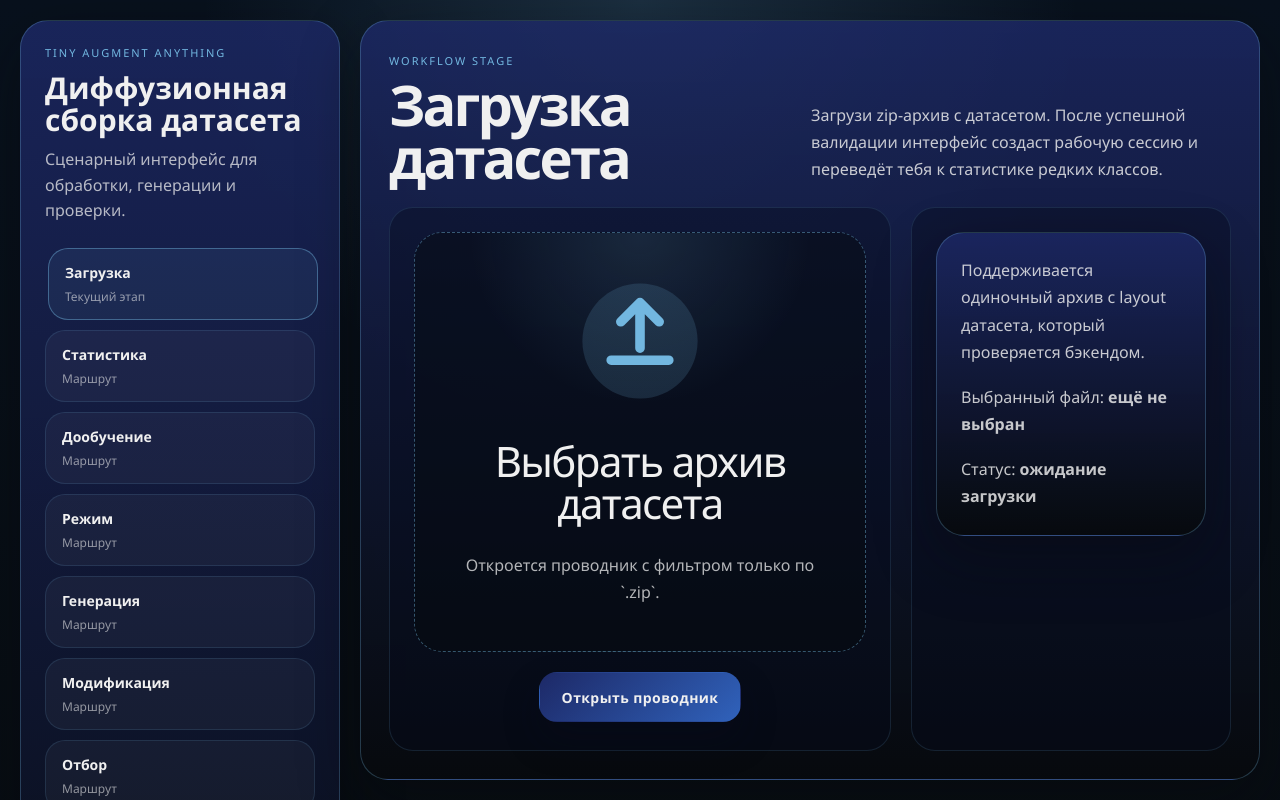
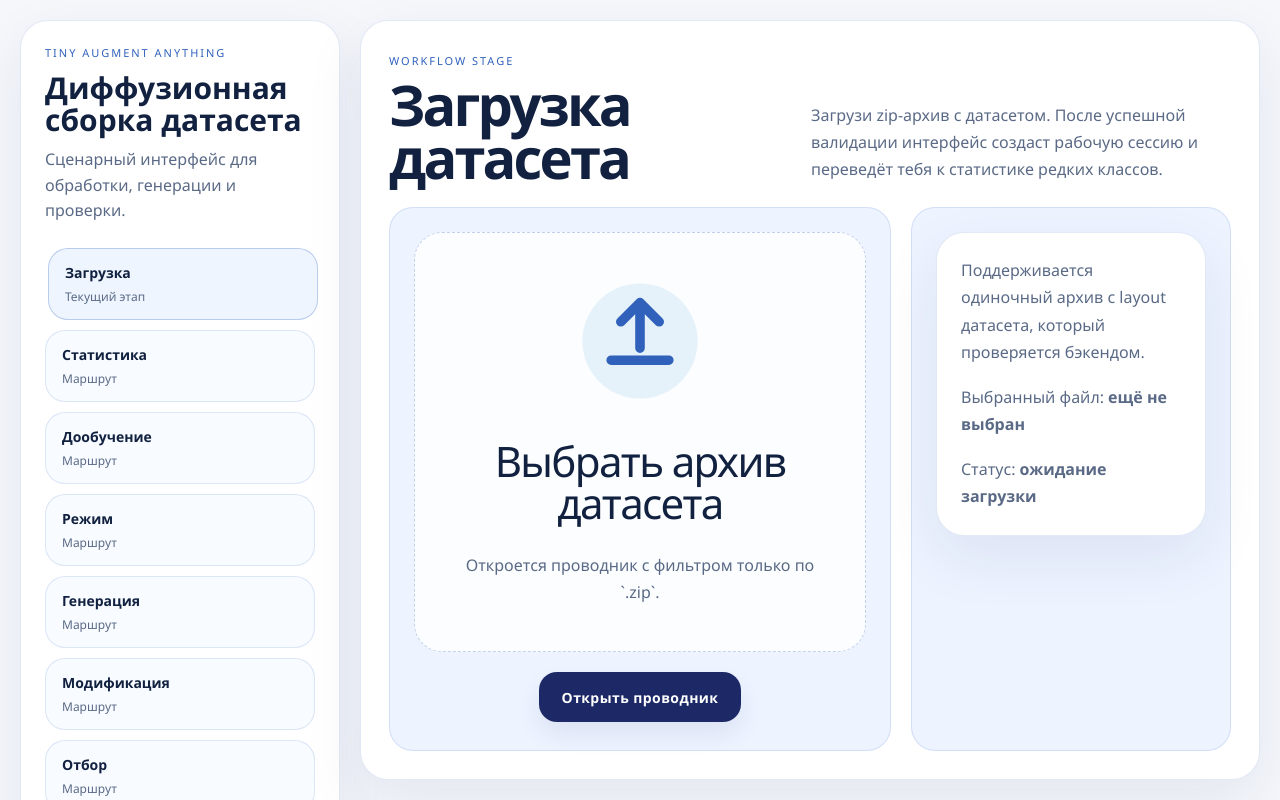
Before and after one commit to dolganin/tiny_augment_anything, a React (Vite) app in the folder frontend/: page /upload in a window 1280 px wide. Shown: the top 800 px of the page. Built offline with nearby package versions, Linux system fonts and the light colour scheme; no server answers.

Commit message:
style(frontend): switch global theme to light surfaces

```diff
--- a/frontend/src/app/styles/global.css
+++ b/frontend/src/app/styles/global.css
@@ -13,9 +13,7 @@ body,
 body {
   margin: 0;
   min-width: 320px;
-  background:
-    radial-gradient(circle at top, rgba(114, 183, 224, 0.18), transparent 32%),
-    linear-gradient(180deg, #08111d 0%, #070a0d 100%);
+  background: var(--color-bg);
   color: var(--color-text);
 }
 
@@ -61,8 +59,7 @@ a {
   aspect-ratio: 1;
   transform: translateX(-50%);
   border-radius: 50%;
-  background:
-    radial-gradient(circle, rgba(114, 183, 224, 0.32) 0%, rgba(48, 98, 187, 0.1) 44%, transparent 72%);
+  background: rgba(114, 183, 224, 0.16);
   filter: blur(16px);
 }
 
@@ -72,8 +69,7 @@ a {
   padding: 48px;
   border: 1px solid var(--color-border);
   border-radius: var(--radius-card);
-  background:
-    linear-gradient(135deg, rgba(29, 41, 103, 0.84), rgba(7, 10, 13, 0.96));
+  background: var(--color-surface);
   box-shadow: 0 28px 80px var(--color-shadow);
 }
 
@@ -96,7 +92,7 @@ a {
 .app-hero__description {
   max-width: 560px;
   margin: 24px 0 0;
-  color: rgba(240, 240, 240, 0.82);
+  color: var(--color-text-muted);
   font-size: 17px;
   line-height: 1.65;
 }
@@ -130,11 +126,9 @@ a {
   gap: 18px;
   min-height: 420px;
   padding: 36px;
-  border: 1px dashed rgba(114, 183, 224, 0.44);
+  border: 1px dashed rgba(48, 98, 187, 0.28);
   border-radius: 28px;
-  background:
-    radial-gradient(circle at top, rgba(114, 183, 224, 0.14), transparent 36%),
-    rgba(7, 10, 13, 0.42);
+  background: #fbfdff;
   transition:
     transform var(--transition-base),
     border-color var(--transition-base),
@@ -145,7 +139,7 @@ a {
 .upload-stage__dropzone:hover {
   transform: translateY(-2px);
   border-color: var(--color-accent);
-  box-shadow: 0 20px 50px rgba(7, 10, 13, 0.24);
+  box-shadow: 0 16px 32px var(--color-shadow);
 }
 
 .upload-stage__icon {
@@ -168,7 +162,7 @@ a {
 }
 
 .upload-stage__hint {
-  color: rgba(240, 240, 240, 0.74);
+  color: var(--color-text-muted);
 }
 
 .upload-stage__loading {
@@ -177,8 +171,8 @@ a {
   min-height: 180px;
   padding: 24px;
   border-radius: 24px;
-  background: rgba(240, 240, 240, 0.04);
-  border: 1px solid rgba(114, 183, 224, 0.14);
+  background: #ffffff;
+  border: 1px solid var(--color-border);
 }
 
 .upload-stage__actions {
--- a/frontend/src/app/styles/tokens.css
+++ b/frontend/src/app/styles/tokens.css
@@ -1,22 +1,24 @@
 :root {
-  color-scheme: dark;
+  color-scheme: light;
   font-family:
     'JetBrains Mono',
     'JetBrains Sans',
     'Segoe UI',
     sans-serif;
-  --color-bg: #070a0d;
-  --color-surface: #1d2967;
-  --color-surface-strong: #3062bb;
-  --color-accent: #72b7e0;
-  --color-text: #f0f0f0;
+  --color-bg: #f5f7fb;
+  --color-surface: #ffffff;
+  --color-surface-strong: #edf3ff;
+  --color-accent: #3062bb;
+  --color-accent-soft: #72b7e0;
+  --color-text: #11213f;
+  --color-text-muted: #5a6a86;
   --color-error: #e06971;
-  --color-success: #6ac67f;
-  --color-border: rgba(114, 183, 224, 0.28);
-  --color-shadow: rgba(7, 10, 13, 0.4);
+  --color-success: #5fae67;
+  --color-border: rgba(48, 98, 187, 0.14);
+  --color-shadow: rgba(29, 41, 103, 0.08);
   --page-max-width: 1200px;
   --radius-card: 28px;
   --radius-control: 18px;
-  --blur-layer: blur(22px);
+  --blur-layer: blur(16px);
   --transition-base: 180ms ease;
 }
--- a/frontend/src/shared/ui/buttons/button.css
+++ b/frontend/src/shared/ui/buttons/button.css
@@ -29,18 +29,21 @@
 }
 
 .button--primary {
-  background: linear-gradient(135deg, #1d2967, #3062bb);
-  box-shadow: 0 18px 36px rgba(6, 12, 28, 0.28);
+  background: #1d2967;
+  color: #ffffff;
+  box-shadow: 0 12px 24px var(--color-shadow);
 }
 
 .button--secondary {
-  background: rgba(240, 240, 240, 0.08);
+  background: #eef5ff;
+  color: var(--color-text);
   border-color: var(--color-border);
 }
 
 .button--ghost {
-  background: transparent;
-  border-color: rgba(240, 240, 240, 0.16);
+  background: #ffffff;
+  color: var(--color-text);
+  border-color: var(--color-border);
 }
 
 .button--full {
--- a/frontend/src/shared/ui/layouts/layouts.css
+++ b/frontend/src/shared/ui/layouts/layouts.css
@@ -11,8 +11,7 @@
 .info-card {
   border: 1px solid var(--color-border);
   border-radius: var(--radius-card);
-  background:
-    linear-gradient(180deg, rgba(29, 41, 103, 0.82), rgba(7, 10, 13, 0.94));
+  background: var(--color-surface);
   box-shadow: 0 22px 60px var(--color-shadow);
 }
 
@@ -45,7 +44,7 @@
 
 .shell__subtitle {
   margin: 0;
-  color: rgba(240, 240, 240, 0.74);
+  color: var(--color-text-muted);
   line-height: 1.6;
 }
 
@@ -58,9 +57,9 @@
   display: grid;
   gap: 6px;
   padding: 14px 16px;
-  border: 1px solid rgba(114, 183, 224, 0.14);
+  border: 1px solid var(--color-border);
   border-radius: 20px;
-  background: rgba(240, 240, 240, 0.04);
+  background: #f8fbff;
   transition:
     border-color var(--transition-base),
     transform var(--transition-base),
@@ -70,8 +69,8 @@
 .shell__nav-item:hover,
 .shell__nav-item--active {
   transform: translateX(3px);
-  border-color: rgba(114, 183, 224, 0.44);
-  background: rgba(114, 183, 224, 0.08);
+  border-color: rgba(48, 98, 187, 0.28);
+  background: #eef5ff;
 }
 
 .shell__nav-label {
@@ -82,14 +81,14 @@
 .shell__nav-state,
 .shell__session-label {
   font-size: 12px;
-  color: rgba(240, 240, 240, 0.58);
+  color: var(--color-text-muted);
 }
 
 .shell__session {
   margin-top: auto;
   padding: 16px;
   border-radius: 20px;
-  background: rgba(240, 240, 240, 0.04);
+  background: #f8fbff;
 }
 
 .shell__session-value {
@@ -126,7 +125,7 @@
 
 .page-frame__description {
   margin: 0;
-  color: rgba(240, 240, 240, 0.82);
+  color: var(--color-text-muted);
   line-height: 1.7;
 }
 
@@ -145,8 +144,8 @@
 .page-frame__main,
 .page-frame__aside {
   border-radius: 24px;
-  background: rgba(6, 12, 28, 0.4);
-  border: 1px solid rgba(114, 183, 224, 0.14);
+  background: var(--color-surface-strong);
+  border: 1px solid var(--color-border);
 }
 
 .info-card {
@@ -158,7 +157,7 @@
 .info-list {
   margin: 0;
   line-height: 1.7;
-  color: rgba(240, 240, 240, 0.82);
+  color: var(--color-text-muted);
 }
 
 .info-list {
```
